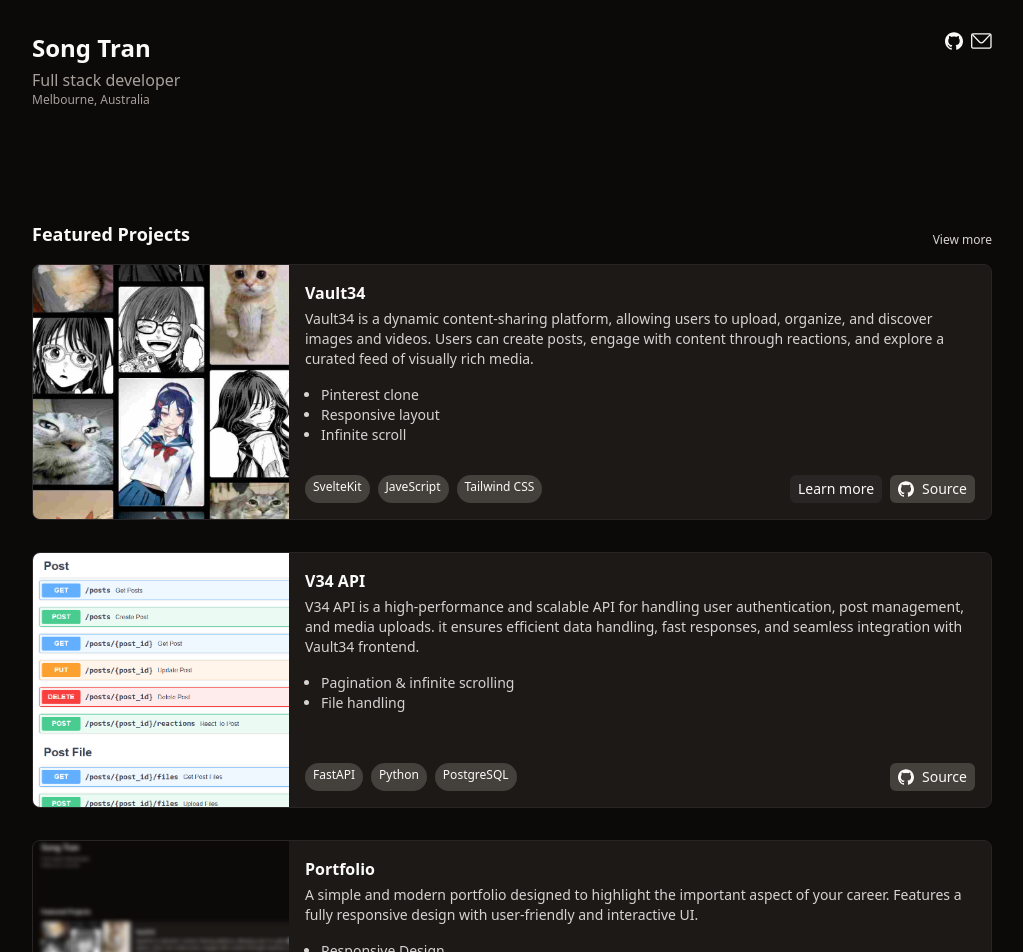
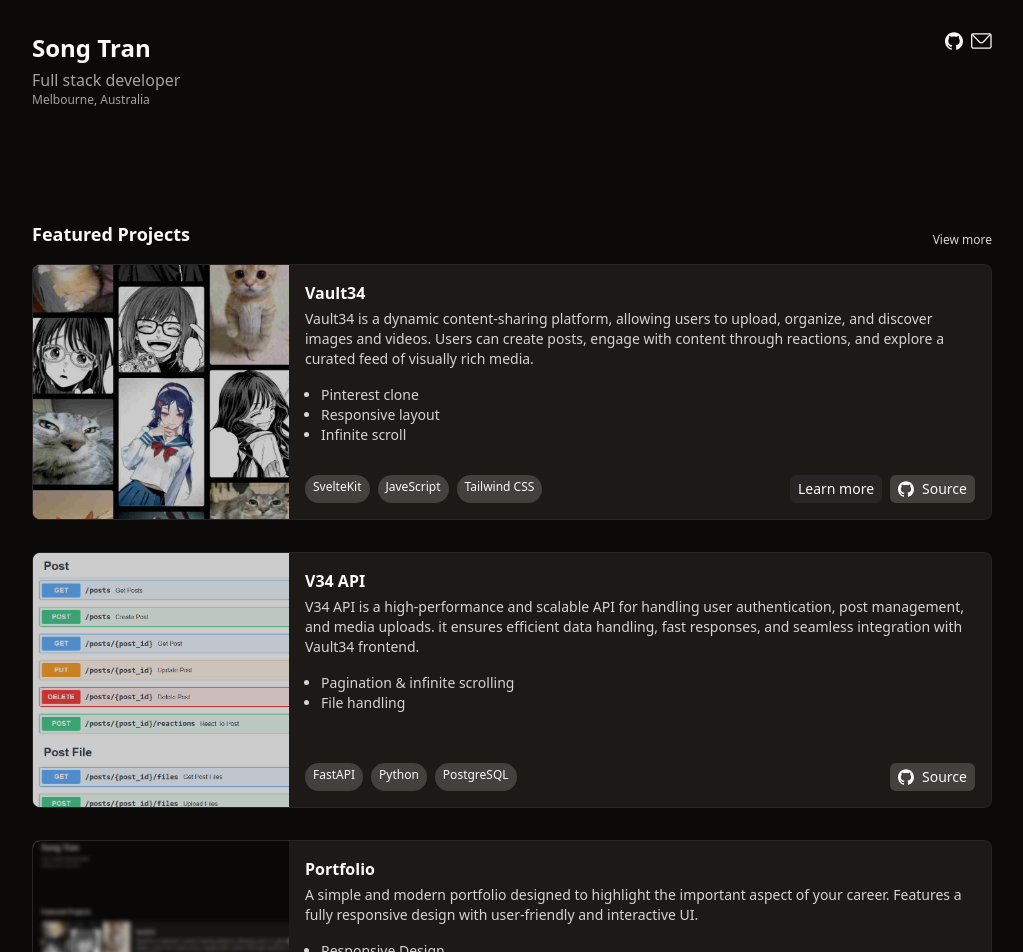
Before and after one commit to stagib/portfolio-react, a React (Vite) app: page / in a window 1280 px wide. Shown: the top 952 px of the page, without its empty margins (128-1151 px from the left). Built offline with nearby package versions, Linux system fonts and the light colour scheme.

Commit message:
style: change image brightness

```diff
--- a/src/components/Project.tsx
+++ b/src/components/Project.tsx
@@ -23,7 +23,11 @@
                     className="w-full sm:w-64 bg-stone-400 shrink-0"
                     to={morePage}
                 >
-                    <img src={src} alt="" />
+                    <img
+                        className="brightness-80 transition-all hover:brightness-100"
+                        src={src}
+                        alt=""
+                    />
                 </Link>
             ) : (
                 <a
@@ -31,7 +35,11 @@
                     target="_blank"
                     href={source}
                 >
-                    <img src={src} alt="" />
+                    <img
+                        className="brightness-80 transition-all hover:brightness-100"
+                        src={src}
+                        alt=""
+                    />
                 </a>
             )}
 
```
